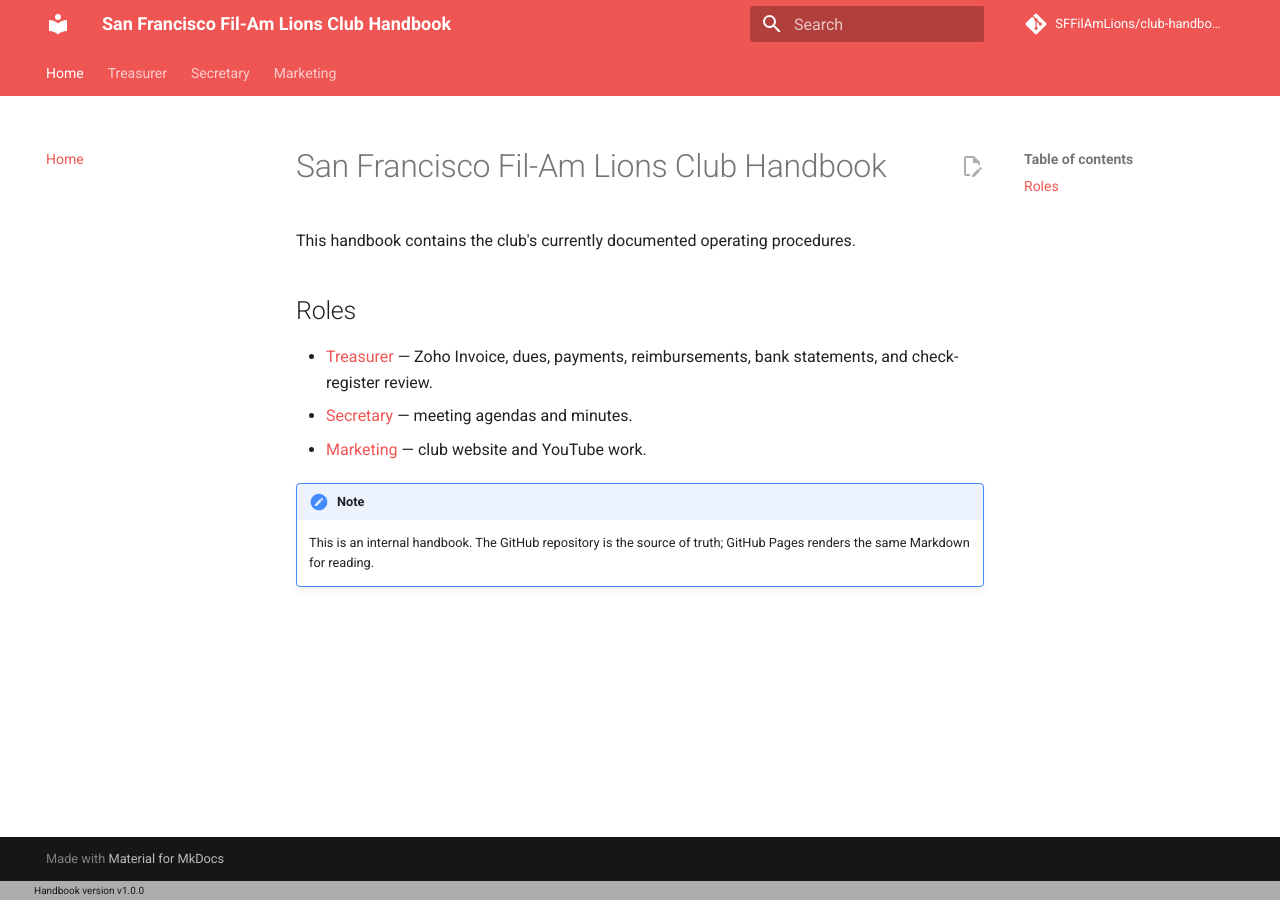
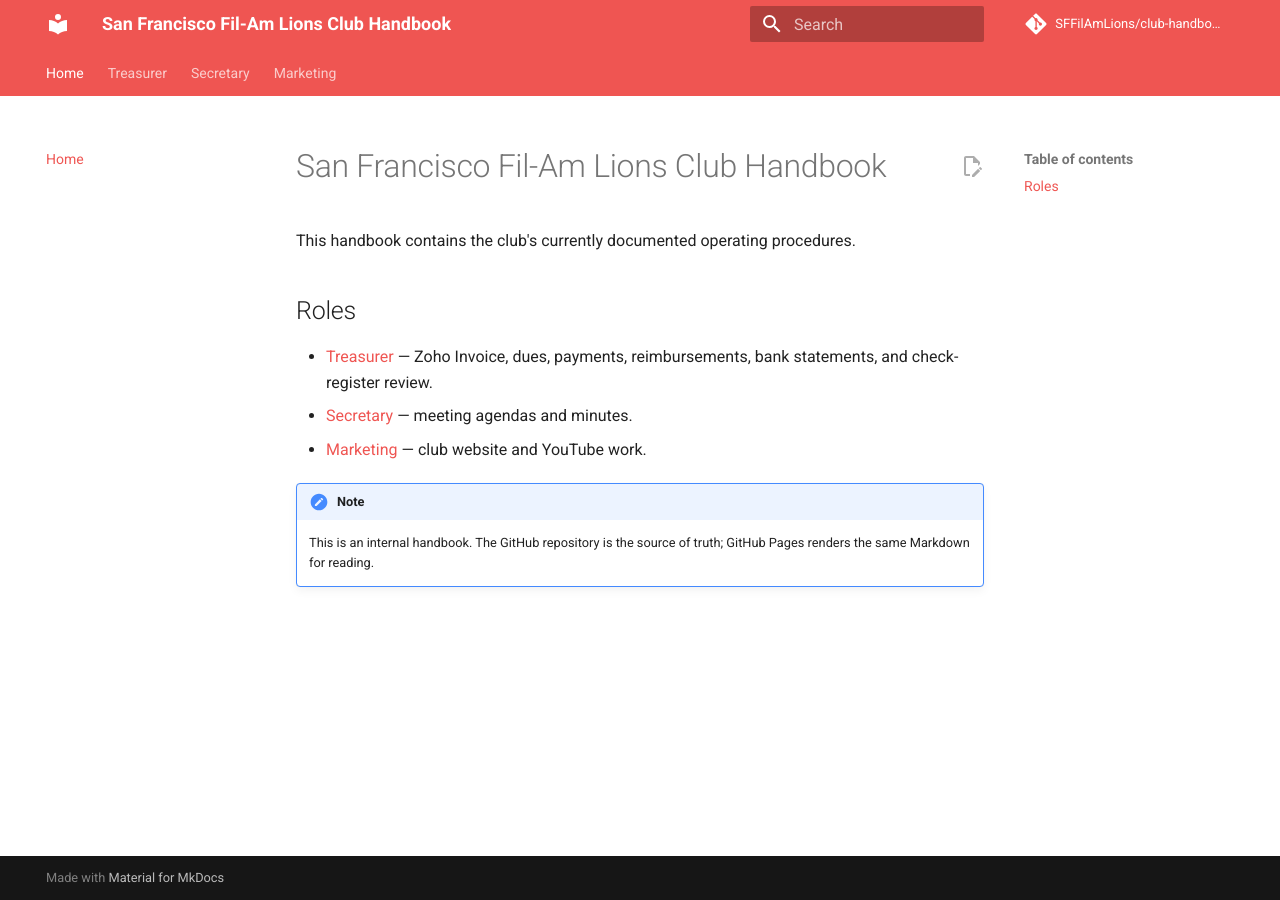
Before and after one commit to SFFilAmLions/club-handbook, an MkDocs documentation site: the page built from docs/index.md, in a window 1280 px wide. Built offline with MkDocs 1.6.1 and Material for MkDocs 9.7.7, drawn with Linux system fonts in a browser that asks for light colours; comment, search, counter and statistics services are not loaded.

Commit message:
style: move handbook version out of footer

```diff
--- a/overrides/main.html
+++ b/overrides/main.html
@@ -1,10 +1 @@
 {% extends "base.html" %}
-
-{% block footer %}
-  {{ super() }}
-  <div class="md-footer-meta">
-    <div class="md-footer-meta__inner md-grid">
-      <span>Handbook version v{{ config.extra.handbook_version }}</span>
-    </div>
-  </div>
-{% endblock %}
```
